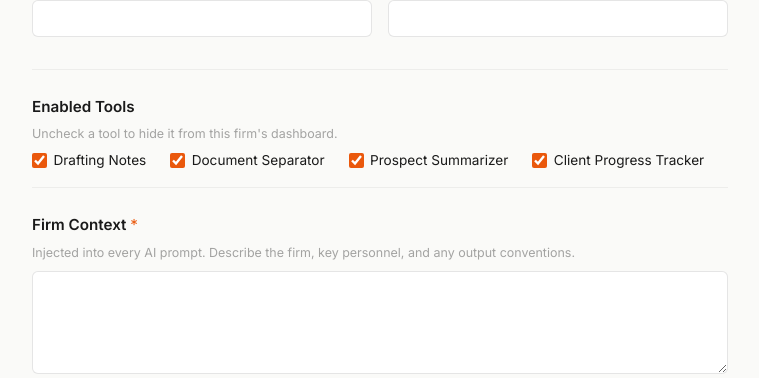
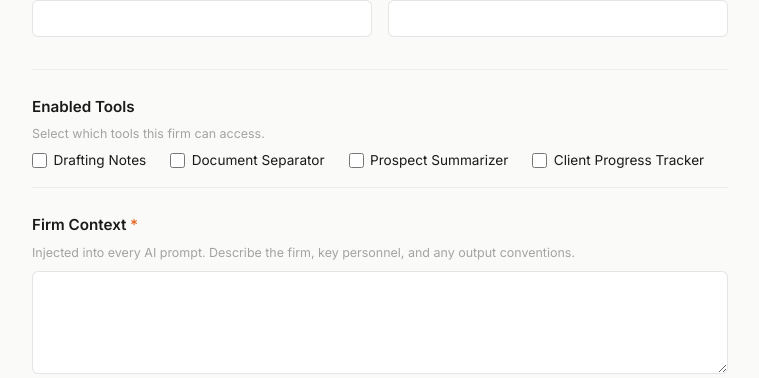
Before and after one commit to bentgalbraith/ep-intelligence, a Flask app: page /admin/firms/new in a window 1280 px wide. Shown: the part 218-596 px from the top of the page, without its empty margins (260-1019 px from the left). Run offline with Flask 3, Linux system fonts and the light colour scheme; the visitor is signed in with stand-in values (Sample User, id 1); some libraries are stand-ins or nearby versions.

Commit message:
Tools default to unchecked

```diff
--- a/templates/admin_firm_edit.html
+++ b/templates/admin_firm_edit.html
@@ -58,14 +58,15 @@
         </section>
 
         {% set tools = cfg.get('tools_enabled', {}) %}
+        {% set tools_default = firm is not none %}
         <section class="admin-section">
             <h3 class="admin-section-title">Enabled Tools</h3>
-            <p class="admin-hint">Uncheck a tool to hide it from this firm's dashboard.</p>
+            <p class="admin-hint">Select which tools this firm can access.</p>
             <div class="admin-toggle-grid">
-                <label class="admin-toggle"><input type="checkbox" name="tool_drafting_notes" value="1" {{ 'checked' if tools.get('drafting_notes', true) }}> Drafting Notes</label>
-                <label class="admin-toggle"><input type="checkbox" name="tool_doc_separator" value="1" {{ 'checked' if tools.get('doc_separator', true) }}> Document Separator</label>
-                <label class="admin-toggle"><input type="checkbox" name="tool_prospect_summarizer" value="1" {{ 'checked' if tools.get('prospect_summarizer', true) }}> Prospect Summarizer</label>
-                <label class="admin-toggle"><input type="checkbox" name="tool_tracker" value="1" {{ 'checked' if tools.get('tracker', true) }}> Client Progress Tracker</label>
+                <label class="admin-toggle"><input type="checkbox" name="tool_drafting_notes" value="1" {{ 'checked' if tools.get('drafting_notes', tools_default) }}> Drafting Notes</label>
+                <label class="admin-toggle"><input type="checkbox" name="tool_doc_separator" value="1" {{ 'checked' if tools.get('doc_separator', tools_default) }}> Document Separator</label>
+                <label class="admin-toggle"><input type="checkbox" name="tool_prospect_summarizer" value="1" {{ 'checked' if tools.get('prospect_summarizer', tools_default) }}> Prospect Summarizer</label>
+                <label class="admin-toggle"><input type="checkbox" name="tool_tracker" value="1" {{ 'checked' if tools.get('tracker', tools_default) }}> Client Progress Tracker</label>
             </div>
         </section>
 
```
